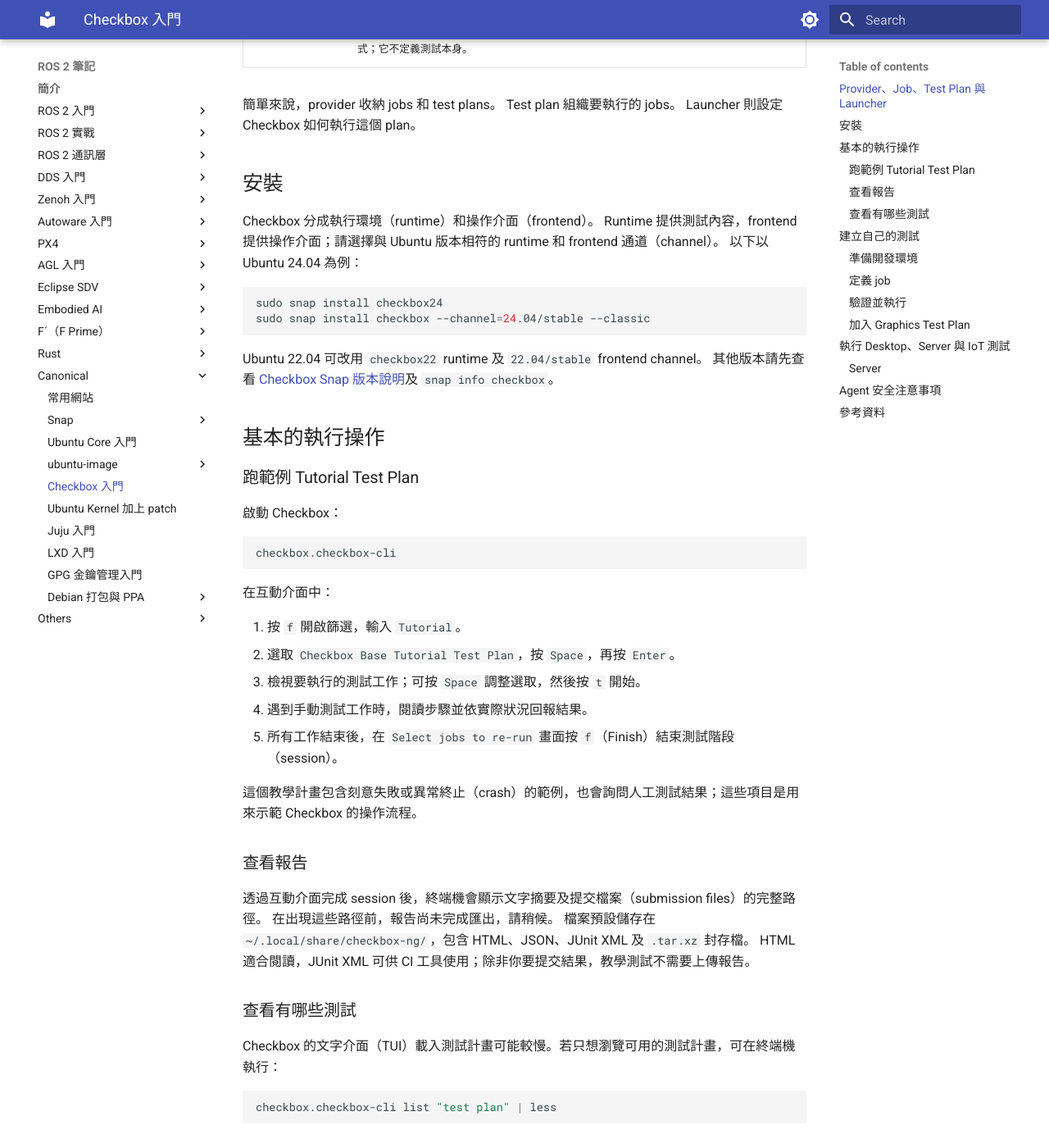
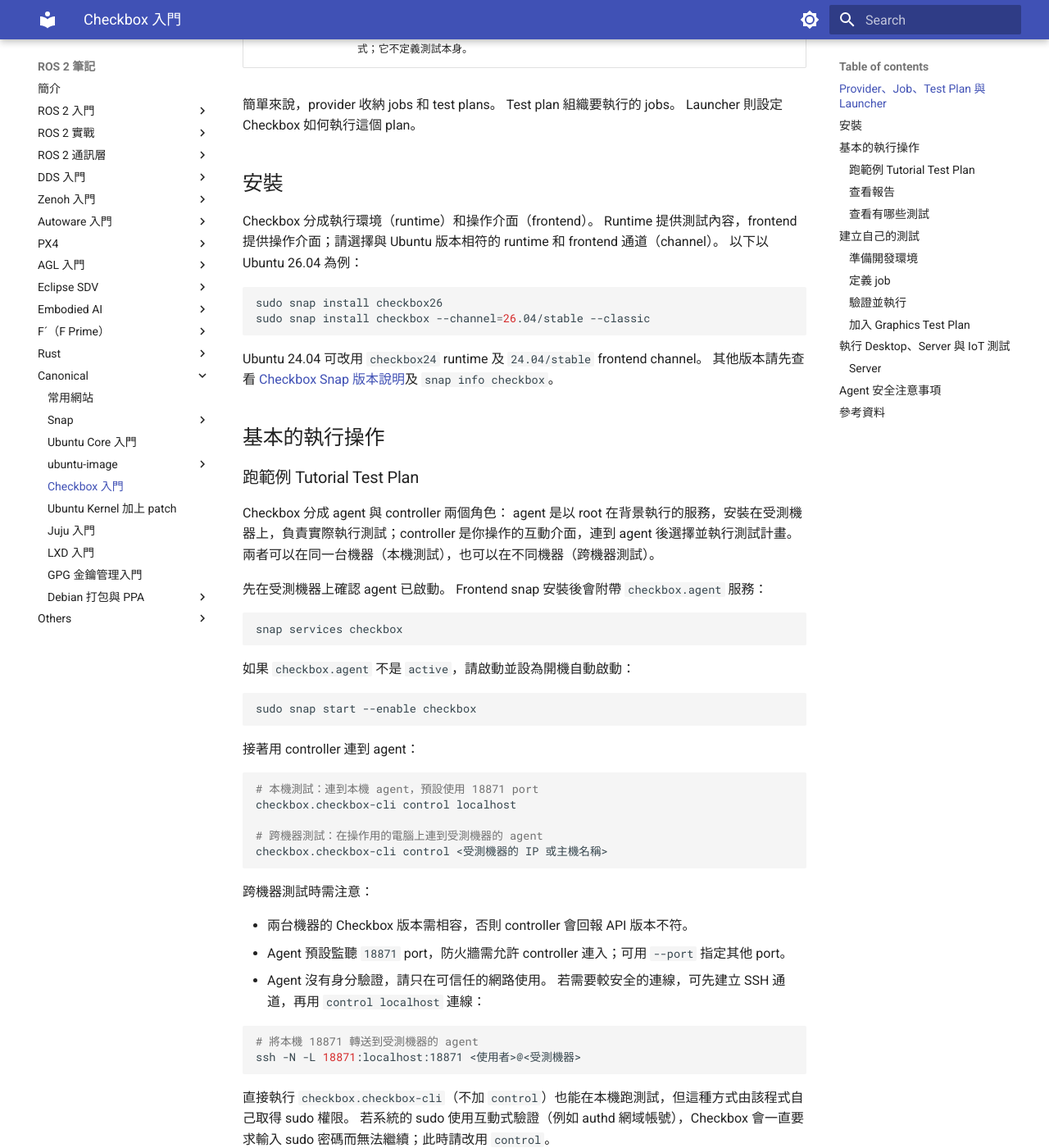
Before and after one commit to evshary/ros2-learning, an MkDocs documentation site: the page built from docs/canonical/checkbox.md, in a window 1280 px wide and 1400 px high, scrolled down 636 px. Shown: the whole window at 82% size. Built offline with MkDocs 1.6.1 and Material for MkDocs 9.7.7, drawn with Linux system fonts in a browser that asks for light colours.

Commit message:
docs(canonical): use checkbox control mode with 26.04
Signed-off-by: ChenYing Kuo <evshary@gmail.com>

````diff
--- a/docs/canonical/checkbox.md
+++ b/docs/canonical/checkbox.md
@@ -28,25 +28,61 @@ Launcher 則設定 Checkbox 如何執行這個 plan。
 
 Checkbox 分成執行環境（runtime）和操作介面（frontend）。
 Runtime 提供測試內容，frontend 提供操作介面；請選擇與 Ubuntu 版本相符的 runtime 和 frontend 通道（channel）。
-以下以 Ubuntu 24.04 為例：
+以下以 Ubuntu 26.04 為例：
 
 ```bash
-sudo snap install checkbox24
-sudo snap install checkbox --channel=24.04/stable --classic
+sudo snap install checkbox26
+sudo snap install checkbox --channel=26.04/stable --classic
 ```
 
-Ubuntu 22.04 可改用 `checkbox22` runtime 及 `22.04/stable` frontend channel。
+Ubuntu 24.04 可改用 `checkbox24` runtime 及 `24.04/stable` frontend channel。
 其他版本請先查看 [Checkbox Snap 版本說明](https://documentation.ubuntu.com/checkbox/stable/reference/snaps/)及 `snap info checkbox`。
 
 ## 基本的執行操作
 
 ### 跑範例 Tutorial Test Plan
 
-啟動 Checkbox：
+Checkbox 分成 agent 與 controller 兩個角色：
+agent 是以 root 在背景執行的服務，安裝在受測機器上，負責實際執行測試；controller 是你操作的互動介面，連到 agent 後選擇並執行測試計畫。
+兩者可以在同一台機器（本機測試），也可以在不同機器（跨機器測試）。
+
+先在受測機器上確認 agent 已啟動。
+Frontend snap 安裝後會附帶 `checkbox.agent` 服務：
 
 ```bash
-checkbox.checkbox-cli
+snap services checkbox
 ```
+
+如果 `checkbox.agent` 不是 `active`，請啟動並設為開機自動啟動：
+
+```bash
+sudo snap start --enable checkbox
+```
+
+接著用 controller 連到 agent：
+
+```bash
+# 本機測試：連到本機 agent，預設使用 18871 port
+checkbox.checkbox-cli control localhost
+
+# 跨機器測試：在操作用的電腦上連到受測機器的 agent
+checkbox.checkbox-cli control <受測機器的 IP 或主機名稱>
+```
+
+跨機器測試時需注意：
+
+* 兩台機器的 Checkbox 版本需相容，否則 controller 會回報 API 版本不符。
+* Agent 預設監聽 `18871` port，防火牆需允許 controller 連入；可用 `--port` 指定其他 port。
+* Agent 沒有身分驗證，請只在可信任的網路使用。
+  若需要較安全的連線，可先建立 SSH 通道，再用 `control localhost` 連線：
+
+```bash
+# 將本機 18871 轉送到受測機器的 agent
+ssh -N -L 18871:localhost:18871 <使用者>@<受測機器>
+```
+
+直接執行 `checkbox.checkbox-cli`（不加 `control`）也能在本機跑測試，但這種方式由該程式自己取得 sudo 權限。
+若系統的 sudo 使用互動式驗證（例如 authd 網域帳號），Checkbox 會一直要求輸入 sudo 密碼而無法繼續；此時請改用 `control`。
 
 在互動介面中：
 
````
